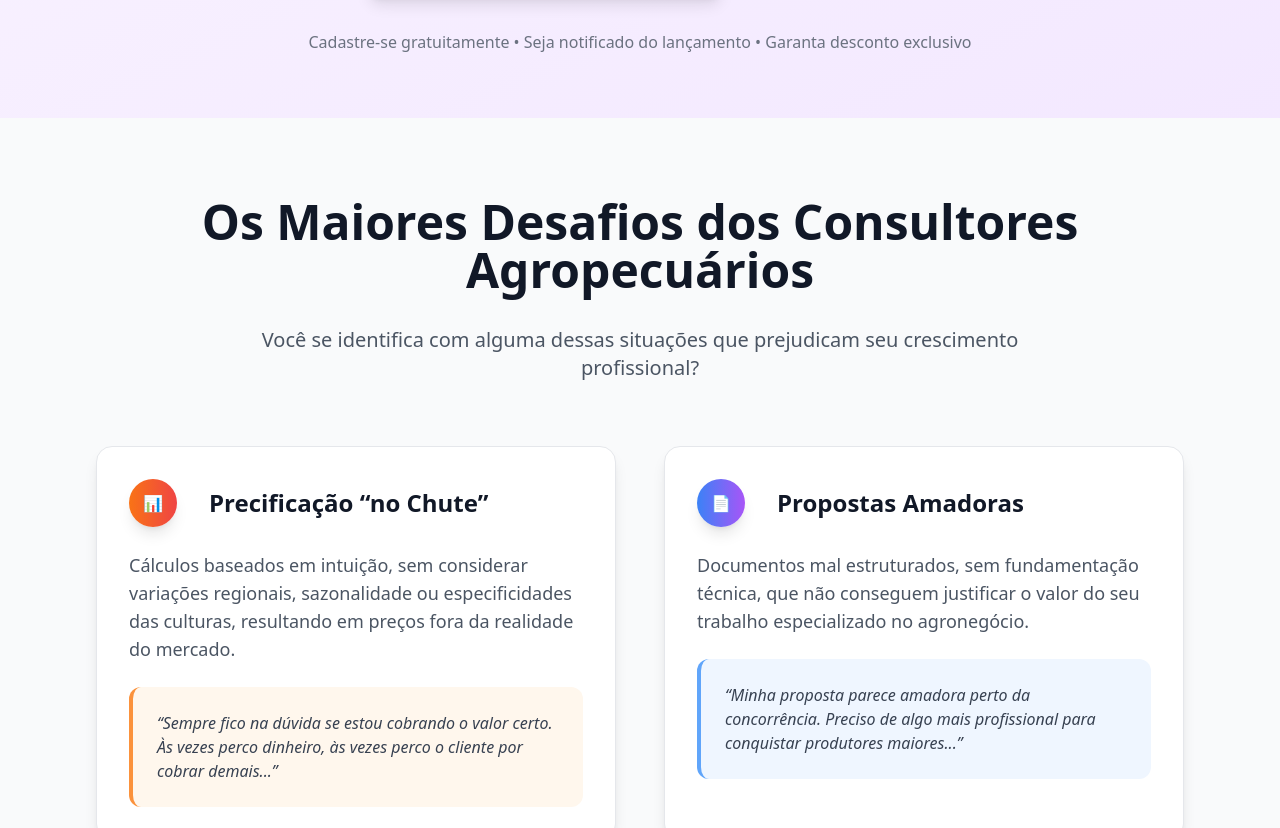
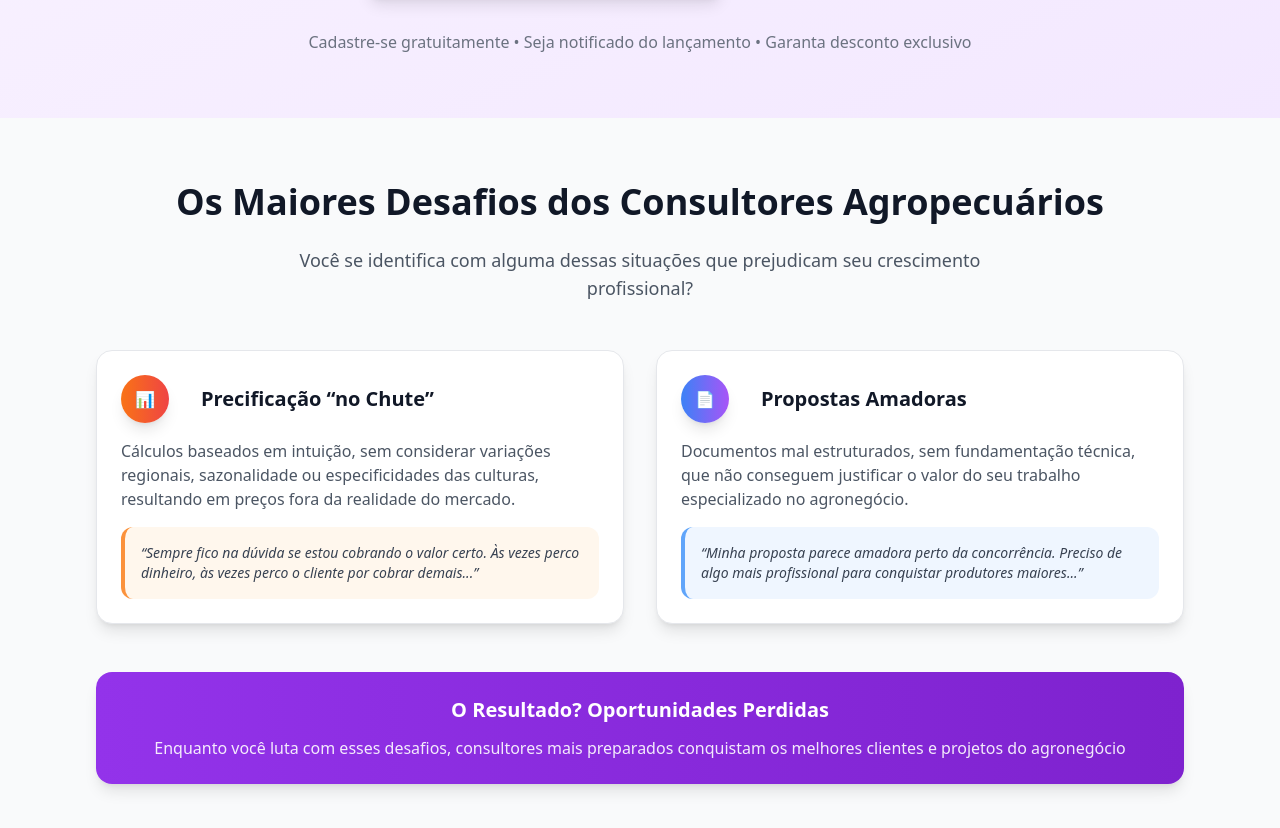
Before and after one commit to agro-trimobe/agropricing, a Next.js app: page / in a window 1280 px wide. Shown: the part 591-1419 px from the top of the page. Built offline with nearby package versions, Linux system fonts and the light colour scheme.

Commit message:
Sessão Problemas OK

```diff
--- a/src/app/page.tsx
+++ b/src/app/page.tsx
@@ -293,65 +293,65 @@ export default function Home() {
       </section>
 
       {/* Problemas Section */}
-      <section id="problems" className="py-16 sm:py-20 bg-gray-50">
+      <section id="problems" className="py-12 sm:py-16 bg-gray-50">
         <div className="max-w-6xl mx-auto px-4 sm:px-6 lg:px-8">
-          <div className="text-center mb-12 sm:mb-16">
-            <h2 className="text-3xl sm:text-4xl lg:text-5xl font-bold text-gray-900 mb-6 sm:mb-8">
+          <div className="text-center mb-8 sm:mb-12">
+            <h2 className="text-xl sm:text-2xl lg:text-4xl font-bold text-gray-900 mb-4 sm:mb-6">
               Os Maiores Desafios dos Consultores Agropecuários
             </h2>
-            <p className="text-lg sm:text-xl text-gray-600 max-w-3xl mx-auto">
+            <p className="text-base sm:text-lg text-gray-600 max-w-3xl mx-auto">
               Você se identifica com alguma dessas situações que prejudicam seu crescimento profissional?
             </p>
           </div>
 
-          <div className="grid md:grid-cols-2 gap-8 sm:gap-12">
+          <div className="grid md:grid-cols-2 gap-6 sm:gap-8">
             {/* Problema 1 */}
-            <div className="bg-white p-6 sm:p-8 rounded-2xl shadow-lg border border-gray-200 hover:shadow-xl transition-all duration-300">
-              <div className="flex items-center mb-4 sm:mb-6">
+            <div className="bg-white p-4 sm:p-6 rounded-2xl shadow-lg border border-gray-200 hover:shadow-xl transition-all duration-300">
+              <div className="flex items-center mb-3 sm:mb-4">
                 <div className="bg-gradient-to-r from-orange-500 to-red-500 text-white w-10 h-10 sm:w-12 sm:h-12 rounded-full flex items-center justify-center mr-3 sm:mr-4 shadow-lg">
                   📊
                 </div>
-                <h3 className="text-xl sm:text-2xl font-bold text-gray-900 ml-3 sm:ml-4">
+                <h3 className="text-lg sm:text-xl font-bold text-gray-900 ml-3 sm:ml-4">
                   Precificação &ldquo;no Chute&rdquo;
                 </h3>
               </div>
-              <p className="text-base sm:text-lg text-gray-600 mb-4 sm:mb-6 leading-relaxed">
+              <p className="text-sm sm:text-base text-gray-600 mb-3 sm:mb-4 leading-relaxed">
                 Cálculos baseados em intuição, sem considerar variações regionais, sazonalidade ou especificidades das culturas, resultando em preços fora da realidade do mercado.
               </p>
-              <div className="bg-orange-50 p-4 sm:p-6 rounded-xl border-l-4 border-orange-400">
-                <p className="text-sm sm:text-base text-gray-700 italic">
+              <div className="bg-orange-50 p-3 sm:p-4 rounded-xl border-l-4 border-orange-400">
+                <p className="text-xs sm:text-sm text-gray-700 italic">
                   &ldquo;Sempre fico na dúvida se estou cobrando o valor certo. Às vezes perco dinheiro, às vezes perco o cliente por cobrar demais...&rdquo;
                 </p>
               </div>
             </div>
 
             {/* Problema 2 */}
-            <div className="bg-white p-6 sm:p-8 rounded-2xl shadow-lg border border-gray-200 hover:shadow-xl transition-all duration-300">
-              <div className="flex items-center mb-4 sm:mb-6">
+            <div className="bg-white p-4 sm:p-6 rounded-2xl shadow-lg border border-gray-200 hover:shadow-xl transition-all duration-300">
+              <div className="flex items-center mb-3 sm:mb-4">
                 <div className="bg-gradient-to-r from-blue-500 to-purple-500 text-white w-10 h-10 sm:w-12 sm:h-12 rounded-full flex items-center justify-center mr-3 sm:mr-4 shadow-lg">
                   📄
                 </div>
-                <h3 className="text-xl sm:text-2xl font-bold text-gray-900 ml-3 sm:ml-4">
+                <h3 className="text-lg sm:text-xl font-bold text-gray-900 ml-3 sm:ml-4">
                   Propostas Amadoras
                 </h3>
               </div>
-              <p className="text-base sm:text-lg text-gray-600 mb-4 sm:mb-6 leading-relaxed">
+              <p className="text-sm sm:text-base text-gray-600 mb-3 sm:mb-4 leading-relaxed">
                 Documentos mal estruturados, sem fundamentação técnica, que não conseguem justificar o valor do seu trabalho especializado no agronegócio.
               </p>
-              <div className="bg-blue-50 p-4 sm:p-6 rounded-xl border-l-4 border-blue-400">
-                <p className="text-sm sm:text-base text-gray-700 italic">
+              <div className="bg-blue-50 p-3 sm:p-4 rounded-xl border-l-4 border-blue-400">
+                <p className="text-xs sm:text-sm text-gray-700 italic">
                   &ldquo;Minha proposta parece amadora perto da concorrência. Preciso de algo mais profissional para conquistar produtores maiores...&rdquo;
                 </p>
               </div>
             </div>
           </div>
 
-          <div className="text-center mt-12 sm:mt-16">
-            <div className="bg-gradient-to-r from-purple-600 to-purple-700 text-white py-8 px-6 rounded-2xl shadow-lg">
-              <h3 className="text-xl sm:text-2xl font-bold mb-4">
+          <div className="text-center mt-8 sm:mt-12">
+            <div className="bg-gradient-to-r from-purple-600 to-purple-700 text-white py-6 px-4 sm:px-6 rounded-2xl shadow-lg">
+              <h3 className="text-lg sm:text-xl font-bold mb-3">
                 O Resultado? Oportunidades Perdidas
               </h3>
-              <p className="text-base sm:text-lg opacity-90">
+              <p className="text-sm sm:text-base opacity-90">
                 Enquanto você luta com esses desafios, consultores mais preparados conquistam os melhores clientes e projetos do agronegócio
               </p>
             </div>
```
